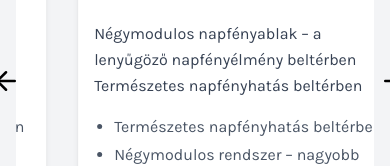
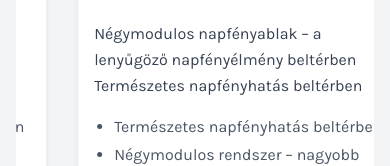
Before and after one commit to EddyeWeb/sonnsta, a Next.js app: page / in a window 390 px wide. Shown: the part 2885-3051 px from the top of the page. Built offline with nearby package versions, Linux system fonts and the light colour scheme.

Commit message:
remove arrows on mobile

```diff
--- a/src/app/components/Products.js
+++ b/src/app/components/Products.js
@@ -3,6 +3,7 @@
 import Slider from "react-slick";
 import Image from "next/image";
 import Link from "next/link";
+import { useEffect, useState } from "react";
 import "slick-carousel/slick/slick.css";
 import "slick-carousel/slick/slick-theme.css";
 import { ArrowLeft, ArrowRight } from "lucide-react";
@@ -47,7 +48,19 @@
 }
 
 export default function Products() {
-  const cards = Object.values(TERMÉKEK); // ✅ egységes adatforrásból
+  const cards = Object.values(TERMÉKEK); // egységes adatforrásból
+
+  const [isMobile, setIsMobile] = useState(false);
+
+  useEffect(() => {
+    const handleResize = () => {
+      setIsMobile(window.innerWidth < 768);
+    };
+
+    handleResize(); // első futás
+    window.addEventListener("resize", handleResize);
+    return () => window.removeEventListener("resize", handleResize);
+  }, []);
 
   const settings = {
     dots: true,
@@ -55,11 +68,15 @@
     speed: 500,
     slidesToShow: 1,
     slidesToScroll: 1,
-    arrows: true,
+    arrows: !isMobile,
     autoplay: true,
     autoplaySpeed: 3000,
-    prevArrow: <PrevArrow />,
-    nextArrow: <NextArrow />,
+    ...(isMobile
+      ? {}
+      : {
+          prevArrow: <PrevArrow />,
+          nextArrow: <NextArrow />,
+        }),
   };
 
   return (
```
